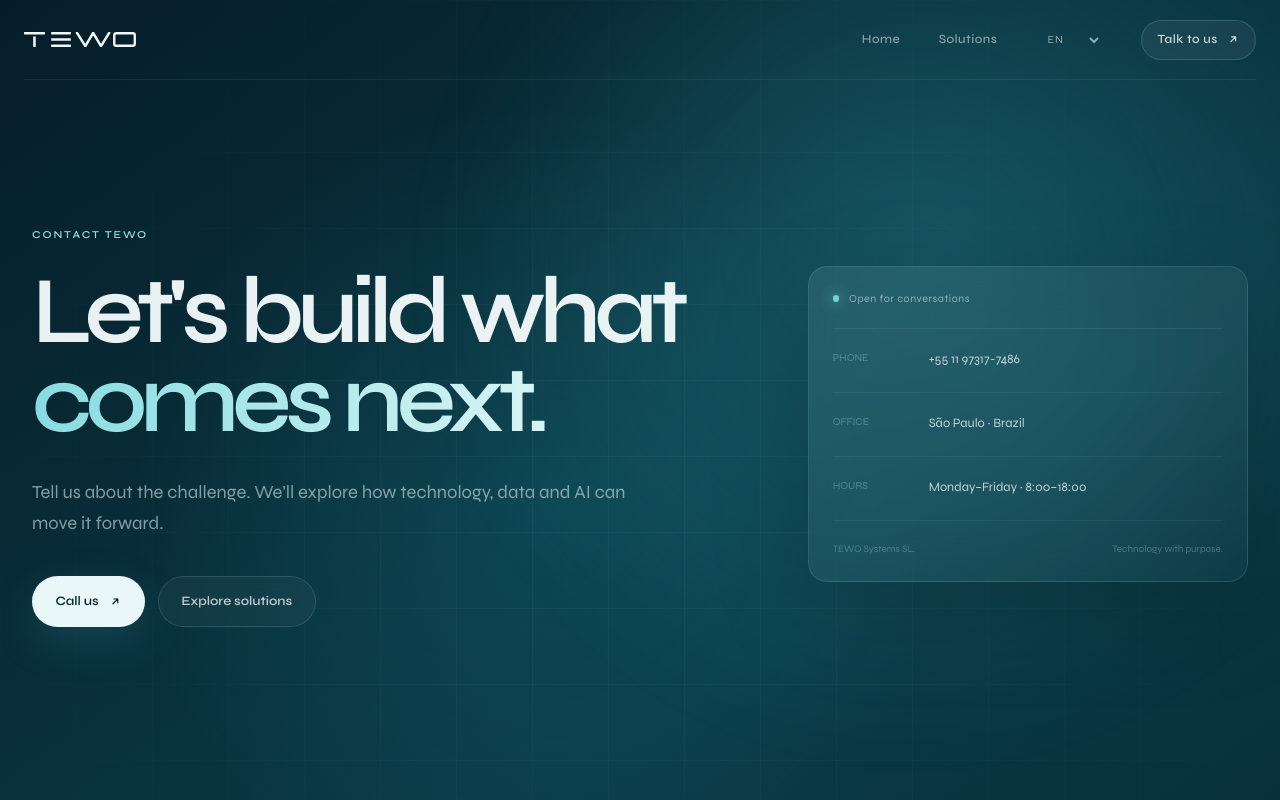
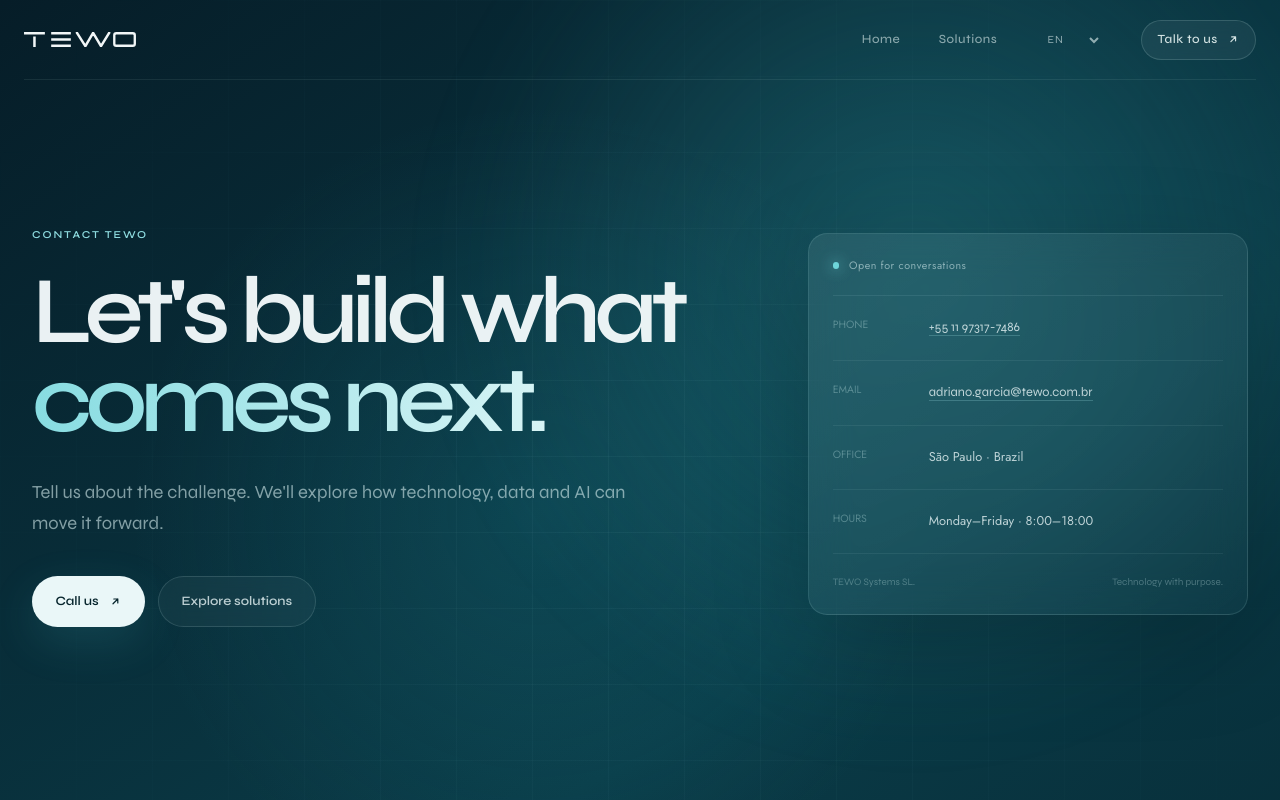
Before and after one commit to lucasz-g/tewo-lp, a Next.js app: page /contact in a window 1280 px wide. Shown: the top 800 px of the page. Built offline with nearby package versions, Linux system fonts and the light colour scheme; no server answers.

Commit message:
Adicionando email de contato

```diff
--- a/app/contact/page.tsx
+++ b/app/contact/page.tsx
@@ -4,10 +4,10 @@
 import { getLocale } from "../i18n";
 
 const copy = {
-  en: { metadata: { title: "Contact | TEWO", description: "Talk to TEWO about technology, AI and circular solutions." }, kicker: "Contact TEWO", title: "Let's build what", accent: "comes next.", lead: "Tell us about the challenge. We'll explore how technology, data and AI can move it forward.", call: "Call us", explore: "Explore solutions", status: "Open for conversations", phone: "Phone", office: "Office", officeValue: "São Paulo · Brazil", hours: "Hours", schedule: "Monday–Friday · 8:00–18:00", purpose: "Technology with purpose.", context: "Start with context", question: "A good conversation begins with the right question.", details: "TEWO contact details", topics: ["Product strategy", "Custom software", "Artificial intelligence", "Circular solutions", "Data & integrations"] },
-  pt: { metadata: { title: "Contato | TEWO", description: "Converse com a TEWO sobre tecnologia, IA e soluções circulares." }, kicker: "Contato TEWO", title: "Vamos construir o que", accent: "vem a seguir.", lead: "Conte-nos sobre o desafio. Vamos explorar como tecnologia, dados e IA podem fazê-lo avançar.", call: "Ligue para nós", explore: "Explorar soluções", status: "Abertos a conversas", phone: "Telefone", office: "Escritório", officeValue: "São Paulo · Brasil", hours: "Horário", schedule: "Segunda–sexta · 8:00–18:00", purpose: "Tecnologia com propósito.", context: "Comece pelo contexto", question: "Uma boa conversa começa com a pergunta certa.", details: "Dados de contato da TEWO", topics: ["Estratégia de produto", "Software sob medida", "Inteligência artificial", "Soluções circulares", "Dados e integrações"] },
-  es: { metadata: { title: "Contacto | TEWO", description: "Habla con TEWO sobre tecnología, IA y soluciones circulares." }, kicker: "Contacto TEWO", title: "Construyamos lo que", accent: "viene después.", lead: "Cuéntanos el reto. Exploraremos cómo la tecnología, los datos y la IA pueden impulsarlo.", call: "Llámanos", explore: "Explorar soluciones", status: "Abiertos a conversar", phone: "Teléfono", office: "Oficina", officeValue: "São Paulo · Brasil", hours: "Horario", schedule: "Lunes–viernes · 8:00–18:00", purpose: "Tecnología con propósito.", context: "Empieza por el contexto", question: "Una buena conversación empieza con la pregunta adecuada.", details: "Datos de contacto de TEWO", topics: ["Estrategia de producto", "Software a medida", "Inteligencia artificial", "Soluciones circulares", "Datos e integraciones"] },
-  fr: { metadata: { title: "Contact | TEWO", description: "Échangez avec TEWO sur la technologie, l’IA et les solutions circulaires." }, kicker: "Contact TEWO", title: "Construisons ce qui", accent: "vient ensuite.", lead: "Parlez-nous du défi. Nous explorerons comment la technologie, les données et l’IA peuvent le faire avancer.", call: "Appelez-nous", explore: "Explorer les solutions", status: "Ouverts à la discussion", phone: "Téléphone", office: "Bureau", officeValue: "São Paulo · Brésil", hours: "Horaires", schedule: "Lundi–vendredi · 8:00–18:00", purpose: "La technologie avec un but.", context: "Commencez par le contexte", question: "Une bonne conversation commence par la bonne question.", details: "Coordonnées de TEWO", topics: ["Stratégie produit", "Logiciel sur mesure", "Intelligence artificielle", "Solutions circulaires", "Données et intégrations"] },
+  en: { metadata: { title: "Contact | TEWO", description: "Talk to TEWO about technology, AI and circular solutions." }, kicker: "Contact TEWO", title: "Let's build what", accent: "comes next.", lead: "Tell us about the challenge. We'll explore how technology, data and AI can move it forward.", call: "Call us", explore: "Explore solutions", status: "Open for conversations", email: "Email", phone: "Phone", office: "Office", officeValue: "São Paulo · Brazil", hours: "Hours", schedule: "Monday–Friday · 8:00–18:00", purpose: "Technology with purpose.", context: "Start with context", question: "A good conversation begins with the right question.", details: "TEWO contact details", topics: ["Product strategy", "Custom software", "Artificial intelligence", "Circular solutions", "Data & integrations"] },
+  pt: { metadata: { title: "Contato | TEWO", description: "Converse com a TEWO sobre tecnologia, IA e soluções circulares." }, kicker: "Contato TEWO", title: "Vamos construir o que", accent: "vem a seguir.", lead: "Conte-nos sobre o desafio. Vamos explorar como tecnologia, dados e IA podem fazê-lo avançar.", call: "Ligue para nós", explore: "Explorar soluções", status: "Abertos a conversas", email: "E-mail", phone: "Telefone", office: "Escritório", officeValue: "São Paulo · Brasil", hours: "Horário", schedule: "Segunda–sexta · 8:00–18:00", purpose: "Tecnologia com propósito.", context: "Comece pelo contexto", question: "Uma boa conversa começa com a pergunta certa.", details: "Dados de contato da TEWO", topics: ["Estratégia de produto", "Software sob medida", "Inteligência artificial", "Soluções circulares", "Dados e integrações"] },
+  es: { metadata: { title: "Contacto | TEWO", description: "Habla con TEWO sobre tecnología, IA y soluciones circulares." }, kicker: "Contacto TEWO", title: "Construyamos lo que", accent: "viene después.", lead: "Cuéntanos el reto. Exploraremos cómo la tecnología, los datos y la IA pueden impulsarlo.", call: "Llámanos", explore: "Explorar soluciones", status: "Abiertos a conversar", email: "Correo", phone: "Teléfono", office: "Oficina", officeValue: "São Paulo · Brasil", hours: "Horario", schedule: "Lunes–viernes · 8:00–18:00", purpose: "Tecnología con propósito.", context: "Empieza por el contexto", question: "Una buena conversación empieza con la pregunta adecuada.", details: "Datos de contacto de TEWO", topics: ["Estrategia de producto", "Software a medida", "Inteligencia artificial", "Soluciones circulares", "Datos e integraciones"] },
+  fr: { metadata: { title: "Contact | TEWO", description: "Échangez avec TEWO sur la technologie, l’IA et les solutions circulaires." }, kicker: "Contact TEWO", title: "Construisons ce qui", accent: "vient ensuite.", lead: "Parlez-nous du défi. Nous explorerons comment la technologie, les données et l’IA peuvent le faire avancer.", call: "Appelez-nous", explore: "Explorer les solutions", status: "Ouverts à la discussion", email: "E-mail", phone: "Téléphone", office: "Bureau", officeValue: "São Paulo · Brésil", hours: "Horaires", schedule: "Lundi–vendredi · 8:00–18:00", purpose: "La technologie avec un but.", context: "Commencez par le contexte", question: "Une bonne conversation commence par la bonne question.", details: "Coordonnées de TEWO", topics: ["Stratégie produit", "Logiciel sur mesure", "Intelligence artificielle", "Solutions circulaires", "Données et intégrations"] },
 } as const;
 
 export async function generateMetadata(): Promise<Metadata> {
@@ -57,6 +57,12 @@
               </dd>
             </div>
             <div>
+              <dt>{text.email}</dt>
+              <dd>
+                <a href="mailto:adriano.garcia@tewo.com.br">adriano.garcia@tewo.com.br</a>
+              </dd>
+            </div>
+            <div>
               <dt>{text.office}</dt>
               <dd>{text.officeValue}</dd>
             </div>
--- a/app/globals.css
+++ b/app/globals.css
@@ -2046,6 +2046,7 @@
   background: linear-gradient(145deg, rgb(255 255 255 / 0.08), rgb(255 255 255 / 0.025));
   box-shadow: 0 30px 100px rgb(0 0 0 / 0.2);
   backdrop-filter: blur(20px);
+  font-family: var(--font-jost), Arial, Helvetica, sans-serif;
 }
 
 .contact-panel__status {
@@ -2095,6 +2096,15 @@
 .contact-panel dd a {
   color: inherit;
   text-decoration: none;
+  cursor: pointer;
+  border-bottom: 1px solid rgb(157 222 228 / 0.25);
+  transition: color 0.2s ease, border-color 0.2s ease;
+}
+
+.contact-panel dd a:hover,
+.contact-panel dd a:focus-visible {
+  color: #9ddee4;
+  border-bottom-color: rgb(157 222 228 / 0.7);
 }
 
 .contact-panel__footer {
```
